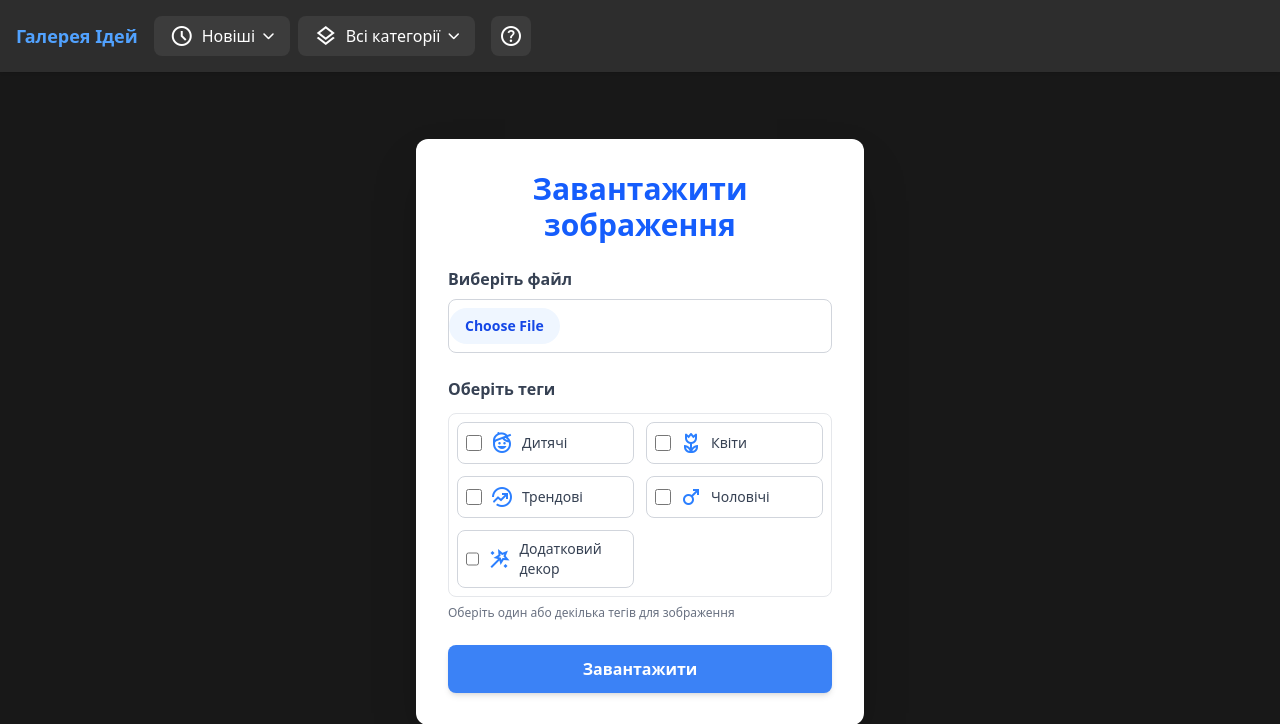
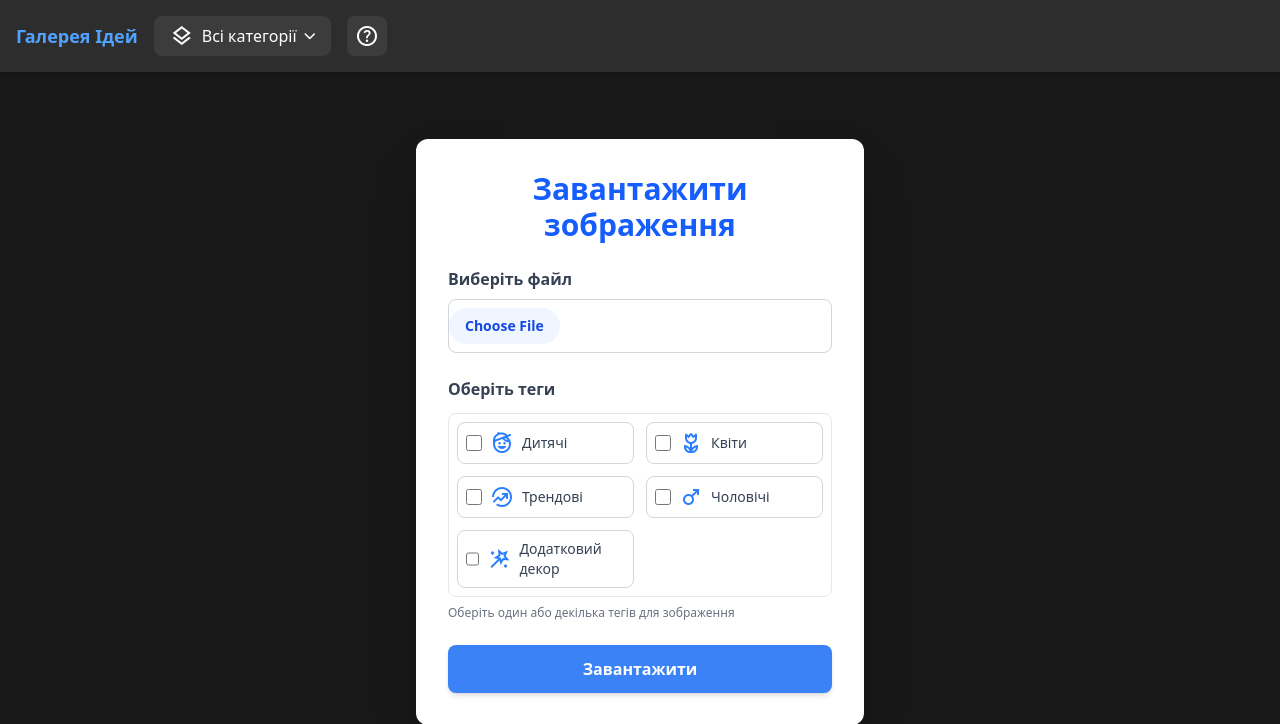
Before and after one commit to Roll1ngo/Lesya_galery, a Django app: page /upload/ in a window 1280 px wide. Shown: the top 724 px of the page. Run offline with Django 5.2, Linux system fonts and the light colour scheme; data comes from the database, SQL or seed files in the repository; style sheets or scripts are compiled from the project's sources; some libraries are stand-ins or nearby versions.

```diff
--- a/templates/base.html
+++ b/templates/base.html
@@ -92,37 +92,6 @@
                         return 'Сортування';
                     }
                 }">
-                    <!-- Сортування за часом -->
-                    <div class="relative" x-data="{ open: false }">
-                        <button @click="open = !open"
-                                class="flex items-center space-x-2 px-4 py-2 bg-gray-700 rounded-lg hover:bg-gray-600 transition duration-300 cursor-pointer">
-                            <!-- ІКОНКА СОРТУВАННЯ -->
-                            <span class="material-symbols-outlined text-lg" x-text="getSortIcon()"></span>
-                            <!-- НАЗВА СОРТУВАННЯ -->
-                            <span x-text="getSortName()"></span>
-                            <i class="fas fa-chevron-down text-xs"></i>
-                        </button>
-
-                        <!-- Випадаючий список - винесений за межі потоку документа -->
-                        <div x-show="open"
-                             x-transition
-                             @click.away="open = false"
-                             class="fixed mt-2 w-48 bg-gray-800 rounded-lg shadow-xl border border-gray-700 z-50"
-                             :style="'left: ' + $el.parentNode.getBoundingClientRect().left + 'px; top: ' + ($el.parentNode.getBoundingClientRect().bottom + 2) + 'px;'">
-                            <a href="?sort=newest&category={{ request.GET.category }}"
-                               class="block px-4 py-3 hover:bg-gray-700 transition duration-200 flex items-center"
-                               :class="sortBy === 'newest' ? 'sort-active text-white' : 'text-gray-300'">
-                                <span class="material-symbols-outlined mr-2">schedule</span>
-                                Новіші
-                            </a>
-                            <a href="?sort=oldest&category={{ request.GET.category }}"
-                               class="block px-4 py-3 hover:bg-gray-700 transition duration-200 flex items-center"
-                               :class="sortBy === 'oldest' ? 'sort-active text-white' : 'text-gray-300'">
-                                <span class="material-symbols-outlined mr-2">history</span>
-                                Раніше завантажені
-                            </a>
-                        </div>
-                    </div>
 
                     <!-- Сортування за категоріями -->
                     <div class="relative" x-data="{ open: false }">
```
